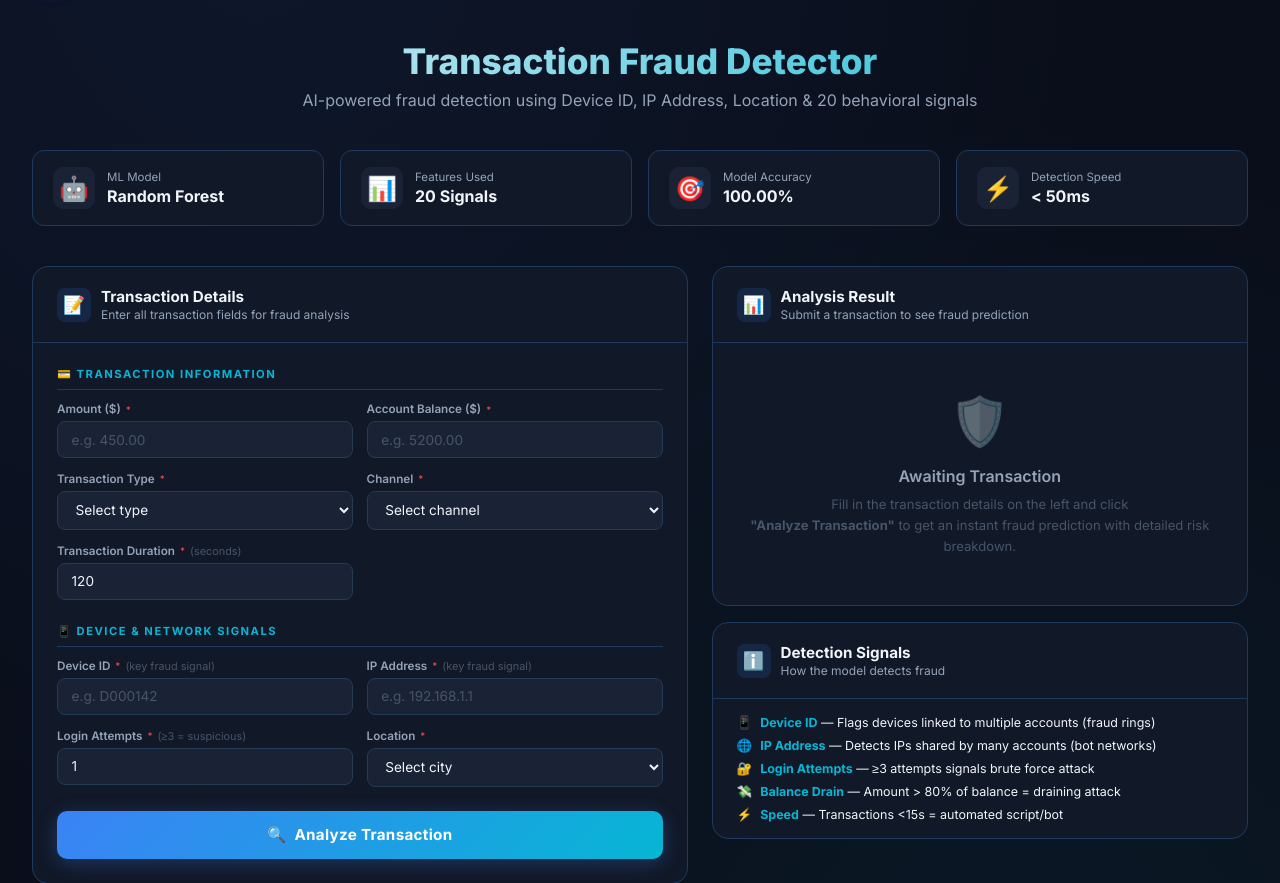
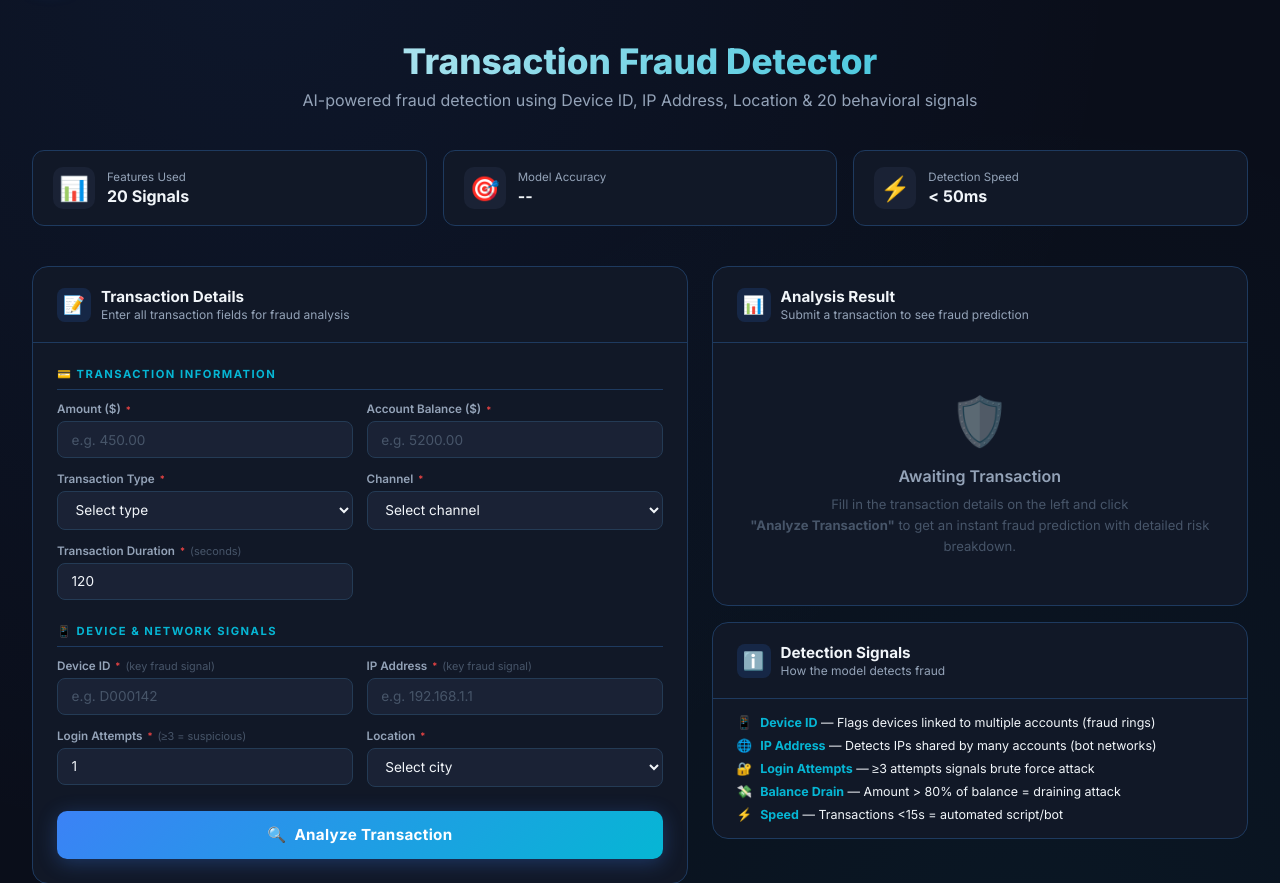
Before and after one commit to Manikantasai1724/fraud-detection, a Flask app: template templates/index.html in a window 1280 px wide. Shown: the part 65-948 px from the top of the page. Run offline with Flask 3, Linux system fonts and the light colour scheme; the template is opened without the code that fills it, so the values that code supplies are empty; parts of the project's set-up code (start-up, migrations or seed data) failed here and were passed over.

Commit message:
html file updated

```diff
--- a/templates/index.html
+++ b/templates/index.html
@@ -119,7 +119,7 @@
     /* ── STATS BAR ───────────────────────────────── */
     .stats-bar {
       display: grid;
-      grid-template-columns: repeat(4, 1fr);
+      grid-template-columns: repeat(3, 1fr);
       gap: 1rem;
       margin-bottom: 2.5rem;
     }
@@ -527,13 +527,6 @@
   <!-- Stats Bar -->
   <div class="stats-bar">
     <div class="stat-card">
-      <div class="stat-icon">🤖</div>
-      <div>
-        <div class="stat-label">ML Model</div>
-        <div class="stat-value">Random Forest</div>
-      </div>
-    </div>
-    <div class="stat-card">
       <div class="stat-icon">📊</div>
       <div>
         <div class="stat-label">Features Used</div>
@@ -544,7 +537,7 @@
       <div class="stat-icon">🎯</div>
       <div>
         <div class="stat-label">Model Accuracy</div>
-        <div class="stat-value">100.00%</div>
+        <div class="stat-value" id="modelAccuracy">--</div>
       </div>
     </div>
     <div class="stat-card">
@@ -818,6 +811,10 @@
       </div>
     `).join('');
 
+    // Update real-time accuracy based on model confidence
+    const modelConfidence = Math.max(data.fraud_prob, data.legit_prob);
+    document.getElementById('modelAccuracy').textContent = modelConfidence.toFixed(2) + '%';
+
     showState('resultState');
   }
 
```
